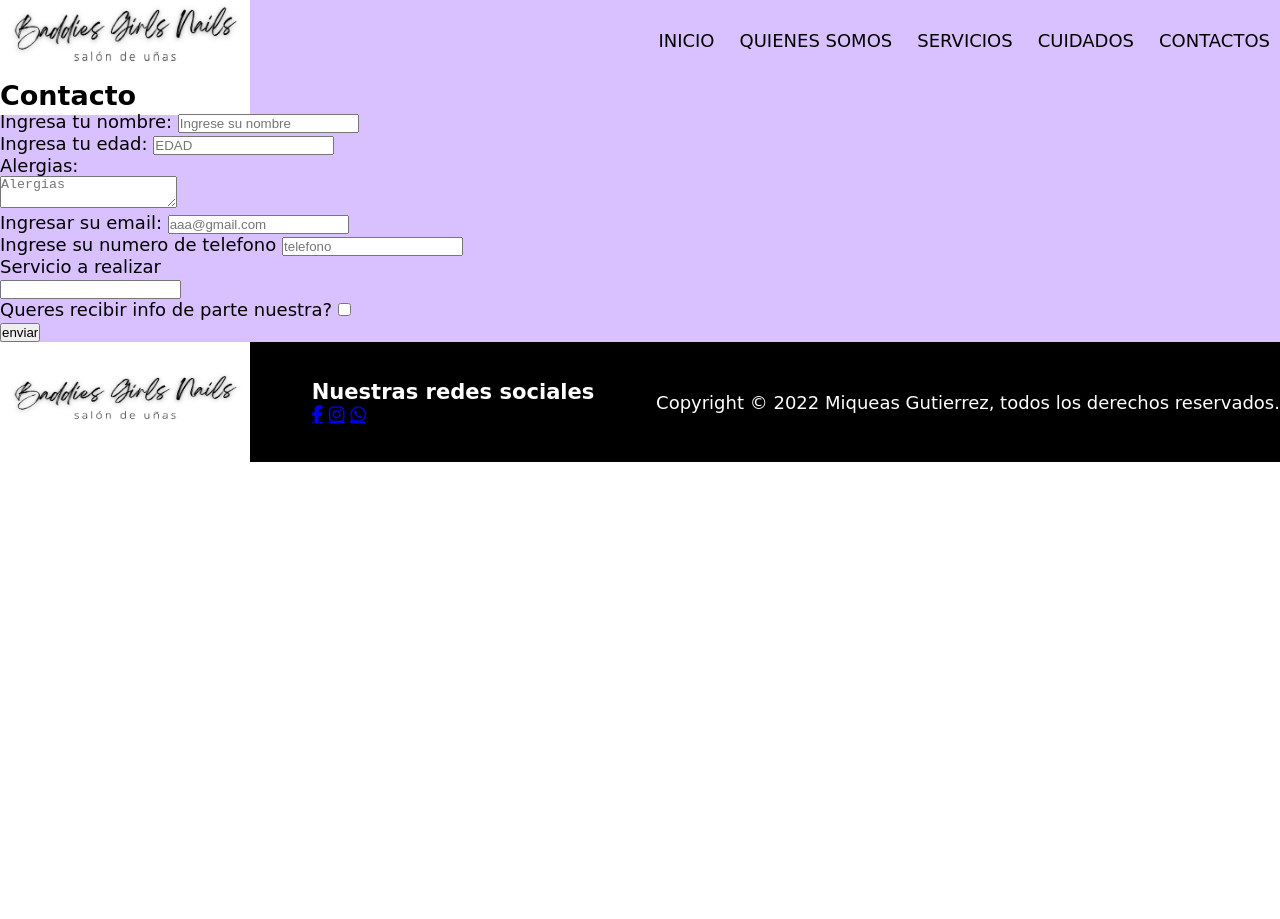
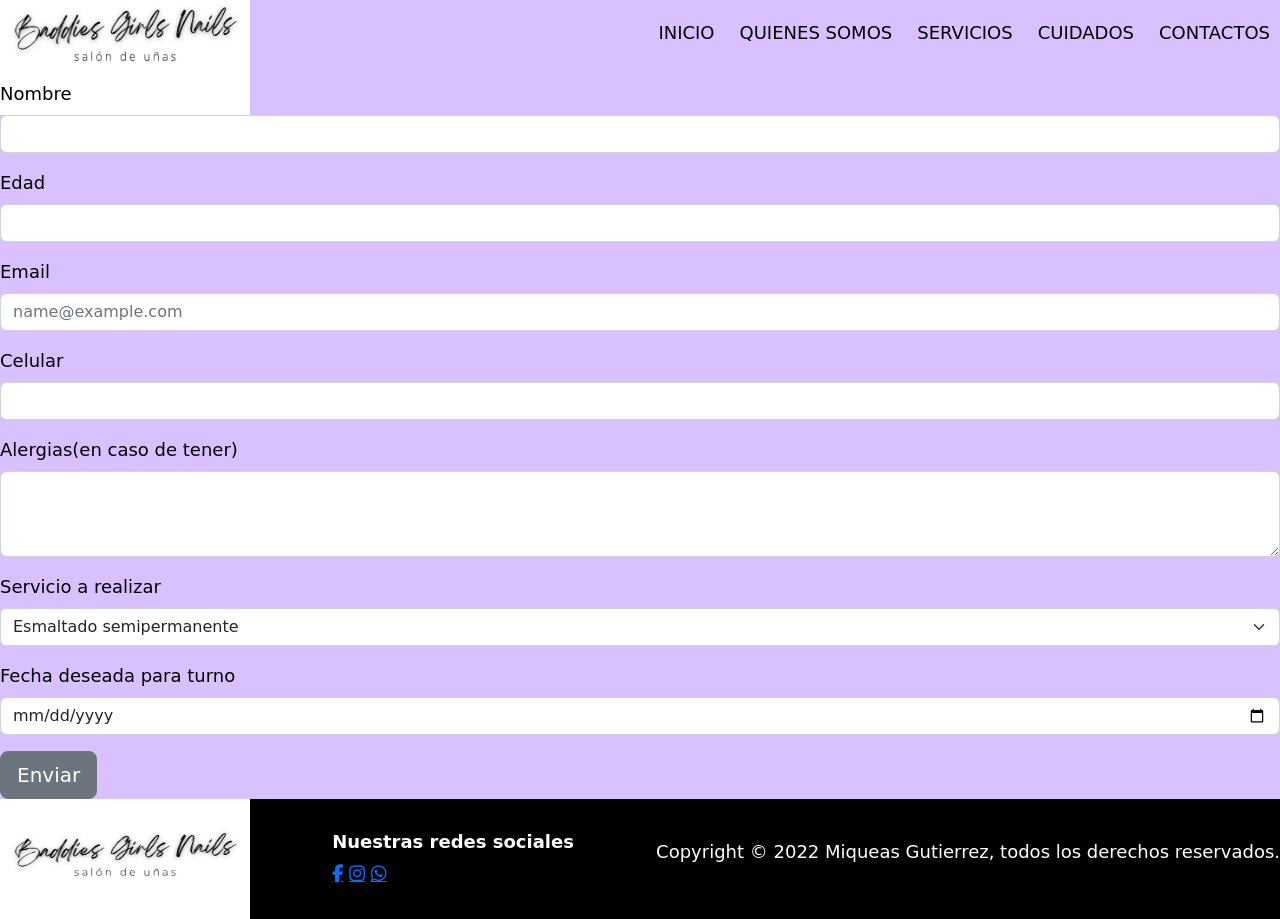
Before and after one commit to Miqueas07/proyectoMiqueas, a plain HTML site: page secciones/contacto.html in a window 1280 px wide. Before the commit the page ends 800 px from the top, so only its background shows below. Drawn offline with nearby package versions, Linux system fonts and the light colour scheme; a web font is replaced by a local one.

Commit message:
cambio a seccion de contacto

```diff
--- a/estilos/style.css
+++ b/estilos/style.css
@@ -7,9 +7,9 @@
 }
 
 body {
-    font-family: 'Tapestry', cursive;
-    font-size: 18px;
-    color: black;
+    font-family: 'Tapestry', cursive !important;
+    font-size: 18px !important;
+    color: black !important;
 }
 
 .container {
@@ -282,17 +282,24 @@ body {
 
 .footer {
     grid-area: footer;
-    height: 120px;
-    background-color: black;
-    display: flex;
-    justify-content: space-between;
-    align-items: center;
-    color: white;
+    height: 120px !important;
+    background-color: black !important;
+    display: flex !important;
+    justify-content: space-between !important;
+    align-items: center !important;
+    color: white !important;
+}
+
+.footer h3{
+    font-family: 'Tapestry', cursive !important;
+    font-size: 18px !important;
+    font-weight: bold !important;
+
 }
 
 .footer>img {
-    width: 250px;
-    height: 120px;
+    width: 250px !important;
+    height: 120px !important;
 }
 
 /*------------MQ------------*/
--- a/secciones/contacto.html
+++ b/secciones/contacto.html
@@ -7,6 +7,9 @@
     <meta name="viewport" content="width=device-width, initial-scale=1.0">
     <link rel="stylesheet" href="../estilos/style.css">
     <script src="https://kit.fontawesome.com/a2492411ec.js" crossorigin="anonymous"></script>
+    <!-- CSS only -->
+    <link href="https://cdn.jsdelivr.net/npm/bootstrap@5.2.0-beta1/dist/css/bootstrap.min.css" rel="stylesheet"
+        integrity="sha384-0evHe/X+R7YkIZDRvuzKMRqM+OrBnVFBL6DOitfPri4tjfHxaWutUpFmBp4vmVor" crossorigin="anonymous">
     <title>Document</title>
 </head>
 
@@ -42,47 +45,45 @@
     </header>
 
     <main class="main">
+        <div>
+            <div class="mb-3">
+                <label for="exampleFormControlInput1" class="form-label">Nombre</label>
+                <input type="text" class="form-control" id="exampleFormControlInput1">
+            </div>
+            <div class="mb-3">
+                <label for="exampleFormControlInput1" class="form-label">Edad</label>
+                <input type="number" class="form-control" id="exampleFormControlInput1">
+            </div>
+            <div class="mb-3">
+                <label for="exampleFormControlInput1" class="form-label">Email</label>
+                <input type="email" class="form-control" id="exampleFormControlInput1" placeholder="name@example.com">
+            </div>
+            <div class="mb-3">
+                <label for="exampleFormControlInput1" class="form-label">Celular</label>
+                <input type="number" class="form-control" id="exampleFormControlInput1">
+            </div>
+            <div class="mb-3">
+                <label for="exampleFormControlTextarea1" class="form-label">Alergias(en caso de tener)</label>
+                <textarea class="form-control" id="exampleFormControlTextarea1" rows="3"></textarea>
+            </div>
+            <div class="mb-3">
+                <label for="exampleFormControlInput1" class="form-label">Servicio a realizar</label>
+                <select class="form-select" aria-label="Default select example">
+                    <option value="1">Esmaltado semipermanente</option>
+                    <option value="2">Capping en acrilico</option>
+                    <option value="3">Pedicuria completa</option>
+                    <option value="4">Retirado de semipermanente</option>
+                </select>
+            </div>
+            <div class="mb-3">
+                <label for="exampleFormControlInput1" class="form-label">Fecha deseada para turno</label>
+                <input type="date" class="form-control" id="exampleFormControlInput1">
+            </div>
+            <button type="button" class="btn btn-secondary btn-lg">Enviar</button>
+        </div>
 
-            <!-- formulario de contacto  -->
-            <section>
-                <h1>Contacto</h1>
-                <form action="#" class="form">
-                    <label for="nombre">
-                        <span>Ingresa tu nombre:</span>
-                        <input type="text" placeholder="Ingrese su nombre"><br>
-                    </label>
-                    <label for="edad">
-                        <span>Ingresa tu edad:</span>
-                        <input type="number" placeholder="EDAD"><br>
-                    </label>
-                    <label for="Alergias"> Alergias:<br>
-                        <textarea placeholder="Alergias"></textarea>
-                    </label> <br>
-                    <label for="email">Ingresar su email:
-                        <input type="email" placeholder="aaa@gmail.com" name="email"><br>
-                    </label>
-                    <label for="telefono">
-                        <span>Ingrese su numero de telefono</span>
-                        <input type="number" placeholder="telefono"><br>
-                    </label>
+    </main>
 
-    </div>
-    <p>Servicio a realizar</p>
-    <input list="servicio">
-    <datalist id="servicio">
-        <option value="Esmaltado semipermanente"></option>
-        <option value="capping en acrilico"></option>
-        <option value="pedicuria completa"></option>
-        <option value="retirado de semipermanente"></option>
-    </datalist>
-    <div>Queres recibir info de parte nuestra?
-        <input type="checkbox" name="acepta" value="1">
-    </div>
-    <input type="submit" value="enviar">
-    </form>
-    </section>
-    <!-- cierre de form contacto -->
-    </main>
     <footer class="footer">
         <img src="../img/logo.png" alt="">
         <div>
@@ -101,6 +102,11 @@
         </div>
     </footer>
 
+    <!-- JavaScript Bundle with Popper -->
+    <script src="https://cdn.jsdelivr.net/npm/bootstrap@5.2.0-beta1/dist/js/bootstrap.bundle.min.js"
+        integrity="sha384-pprn3073KE6tl6bjs2QrFaJGz5/SUsLqktiwsUTF55Jfv3qYSDhgCecCxMW52nD2"
+        crossorigin="anonymous"></script>
+
 </body>
 
 </html>
```
Lines whose indentation alone changed are shown as unchanged.
